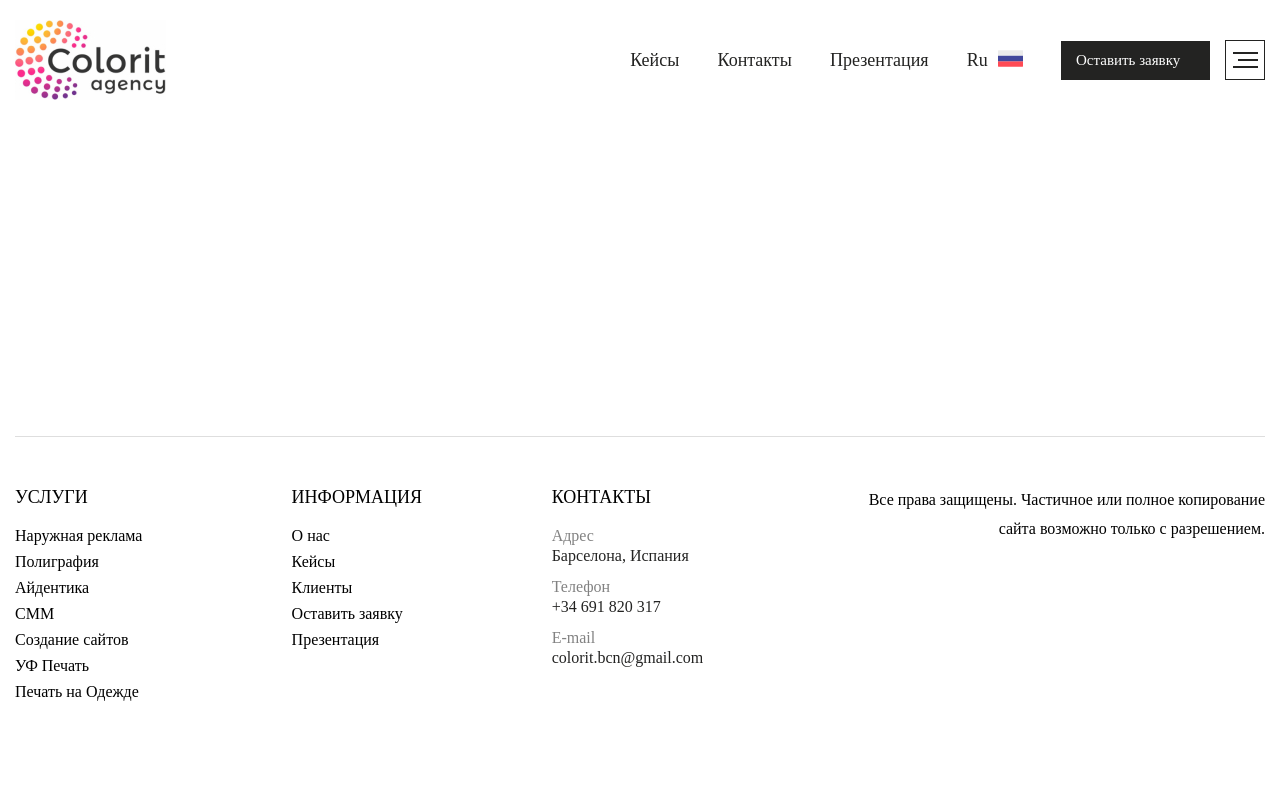
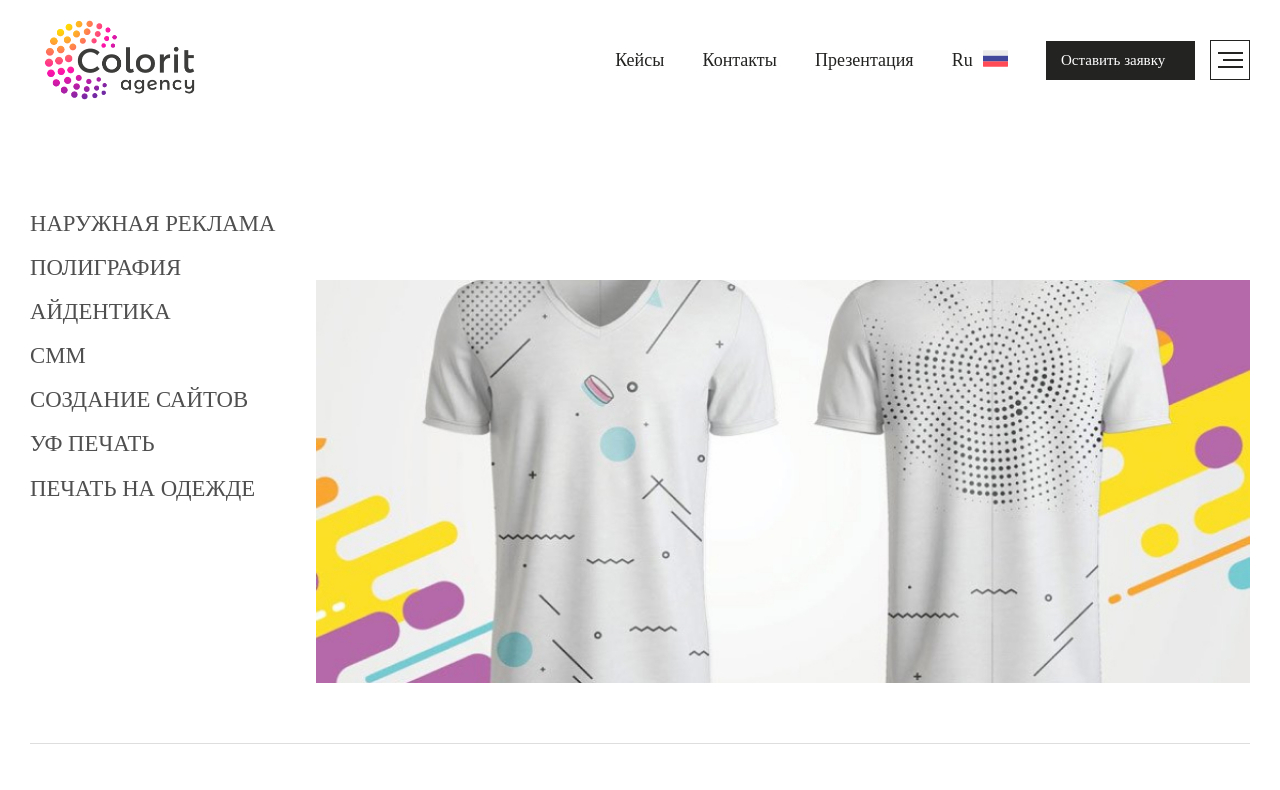
Before and after one commit to GAS-ART/colorit, a website: page src/index.html in a window 1280 px wide. Shown: the top 790 px of the page. Drawn offline with nearby package versions, Linux system fonts and the light colour scheme; files that its build step writes are made by us from their sources; files whose address does not match are found by name; a web font is replaced by a local one.

Commit message:
Added service menu block

```diff
--- a/gulp/tasks/html.js
+++ b/gulp/tasks/html.js
@@ -11,7 +11,7 @@ export const html = () => {
       )
       .pipe(fileinclude())
       .pipe(app.plugins.replace(/@img\//g, 'img/'))
-      .pipe(webpHtmlNosvg())
+      // .pipe(webpHtmlNosvg())
       .pipe(app.gulp.dest(app.path.build.html))
       .pipe(app.plugins.browserSync.stream())
 }
--- a/src/html/header.html
+++ b/src/html/header.html
@@ -3,7 +3,7 @@
       <div class="header__container">
          <div class="header__body">
             <div class="header__logo">
-               <a href=""><img src="@img/logo.jpg" alt="colorit logo" title="colorit logo"></a>
+               <a href=""><img src="@img/logo.png" alt="colorit logo" title="colorit logo"></a>
             </div>
             <nav class="header__menu menu-header">
                <ul class="menu-header__list">
--- a/src/index.html
+++ b/src/index.html
@@ -10,9 +10,53 @@
 <body>
    <div class="wrapper">
       @@include('html/header.html', {})
-      <main class="page" style="margin-top: 250px;">
-
-
+      <main class="page">
+         <section class="service-menu">
+            <div class="service-menu__container">
+               <div class="service-menu__body">
+                  <div class="service-menu__menu menu-service">
+                     <nav class="menu-service__list">
+                        <ul class="menu-service__items">
+                           <li class="menu-service__item"><a href="#" class="menu-service__item-link"
+                                 data-img="outdoorAdvertising">наружная реклама</a></li>
+                           <li class="menu-service__item"><a href="#" class="menu-service__item-link"
+                                 data-img="polygraphy">полиграфия</a></li>
+                           <li class="menu-service__item"><a href="#" class="menu-service__item-link"
+                                 data-img="identity">айдентика</a></li>
+                           <li class="menu-service__item"><a href="#" class="menu-service__item-link"
+                                 data-img="smm">смм</a>
+                           </li>
+                           <li class="menu-service__item"><a href="#" class="menu-service__item-link"
+                                 data-img="websiteDevelopment">создание сайтов</a></li>
+                           <li class="menu-service__item"><a href="#" class="menu-service__item-link"
+                                 data-img="uvPrinting">уф
+                                 печать</a></li>
+                           <li class="menu-service__item"><a href="#" class="menu-service__item-link"
+                                 data-img="printingOnClothes">печать на одежде</a></li>
+                        </ul>
+                     </nav>
+                     <div class="service-menu__social">
+                        <a href="#" class="social-burger__meta _icon-facebook">
+                        </a>
+                        <a href="#" class="social-burger__instagram _icon-instagram">
+                        </a>
+                     </div>
+                  </div>
+                  <div class="service-menu__images">
+                     <img src="@img/header/Outdoor_advertising.jpg" alt="Outdoor advertising"
+                        data-img="outdoorAdvertising">
+                     <img src="@img/header/polygraphy.jpg" alt="polygraphy" data-img="polygraphy">
+                     <img src="@img/header/identity.jpg" alt="identity" data-img="identity">
+                     <img src="@img/header/smm.jpg" alt="smm" data-img="smm">
+                     <img src="@img/header/website_development.png" alt="website development"
+                        data-img="websiteDevelopment">
+                     <img src="@img/header/UV_printing.jpg" alt="UV printing" data-img="uvPrinting">
+                     <img src="@img/header/printing_on_clothes.jpg" alt="printing on clothes"
+                        data-img="printingOnClothes">
+                  </div>
+               </div>
+            </div>
+         </section>
       </main>
       @@include('html/footer.html', {})
    </div>
--- a/src/scss/footer.scss
+++ b/src/scss/footer.scss
@@ -44,7 +44,7 @@
 
    &__service {
       @include adaptiveValueREM("margin-right", 224, 25, 1540, 992, 1);
-      min-width: 147px;
+      min-width: 149px;
       @media (max-width: $tablet) {
          margin-right: 0 !important;
          flex: 0 1 50%;
@@ -125,13 +125,14 @@
          transition: all 0.3s ease 0s;
          bottom: -3px;
          left: 0;
-         height: 1px;
+         height: 2px;
          background-color: $hoverColor;
          width: 0%;
       }
-      @media (any-hover: hover) {
+      @media (pointer: fine) {
          &:hover {
             color: $hoverColor;
+            font-weight: 500;
             &::after {
                width: 100%;
             }
@@ -164,13 +165,14 @@
          transition: all 0.3s ease 0s;
          bottom: -3px;
          left: 0;
-         height: 1px;
+         height: 2px;
          background-color: $hoverColor;
          width: 0%;
       }
-      @media (any-hover: hover) {
+      @media (pointer: fine) {
          &:hover {
             color: $hoverColor;
+            font-weight: 500;
             &::after {
                width: 100%;
             }
@@ -210,8 +212,9 @@
       a {
          color: #232322;
          transition: all 0.3s ease 0s;
-         @media (any-hover: hover) {
+         @media (pointer: fine) {
             &:hover {
+               font-weight: 500;
                color: $hoverColor;
             }
          }
@@ -232,8 +235,9 @@
       a {
          color: #232322;
          transition: all 0.3s ease 0s;
-         @media (any-hover: hover) {
+         @media (pointer: fine) {
             &:hover {
+               font-weight: 500;
                color: $hoverColor;
             }
          }
--- a/src/scss/header.scss
+++ b/src/scss/header.scss
@@ -36,6 +36,15 @@
 	&__logo {
 		flex: 0 1 677px;
 		margin: 0 15px 0 0;
+		position: relative;
+		img {
+			position: relative;
+			top: 0;
+			left: 0;
+			width: 179px;
+			height: 100px;
+			object-fit: cover;
+		}
 	}
 
 	&__menu {
@@ -48,7 +57,7 @@
 	&__language {
 		@include adaptiveValueREM("margin-right", 50, 15, 1540, 768, 1);
 		position: relative;
-		@media (any-hover: hover) {
+		@media (pointer: fine) {
 			&:hover {
 				.language-btn__select:last-child {
 					opacity: 1;
@@ -79,7 +88,7 @@
 		background-color: #232322;
 		transition: all 0.5s ease 0s;
 		margin: 0 15px 0 0;
-		@media (any-hover: hover) {
+		@media (pointer: fine) {
 			&:hover {
 				background-color: #000000;
 			}
@@ -103,7 +112,7 @@
 		align-items: center;
 		border: 1px solid #232322;
 		transition: all 0.3s ease 0s;
-		@media (any-hover: hover) {
+		@media (pointer: fine) {
 			&:hover {
 				border-color: $hoverColor;
 				span {
@@ -196,7 +205,7 @@
 		position: relative;
 		color: $darckColor;
 		transition: all 0.3s ease 0s;
-		@media (any-hover: hover) {
+		@media (pointer: fine) {
 			&:hover {
 				color: $hoverColor;
 				&::after {
@@ -235,10 +244,10 @@
 		position: relative;
 		top: -2px;
 		&.ru {
-			background-image: url("/img/icons/russia.svg");
+			background-image: url("../img/icons/russia.svg");
 		}
 		&.es {
-			background-image: url("/img/icons/spain.svg");
+			background-image: url("../img/icons/spain.svg");
 		}
 	}
 	&__select {
@@ -295,7 +304,7 @@
 			left: 0;
 			transition: all 0.3s ease 0s;
 		}
-		@media (any-hover: hover) {
+		@media (pointer: fine) {
 			&:hover {
 				color: $hoverColor;
 				&::after {
@@ -315,7 +324,7 @@
 		text-transform: uppercase;
 		margin: 0 0 em(15, 35) 0;
 		transition: color 0.3s ease 0s;
-		@media (any-hover: hover) {
+		@media (pointer: fine) {
 			&:hover {
 				color: $hoverColor;
 			}
@@ -354,7 +363,7 @@
 		margin: 0 0 15px 0;
 		a {
 			transition: color 0.3s ease 0s;
-			@media (any-hover: hover) {
+			@media (pointer: fine) {
 				&:hover {
 					color: $hoverColor;
 				}
@@ -370,7 +379,7 @@
 		margin: 0 0 15px 0;
 		a {
 			transition: color 0.3s ease 0s;
-			@media (any-hover: hover) {
+			@media (pointer: fine) {
 				&:hover {
 					color: $hoverColor;
 				}
@@ -389,7 +398,7 @@
 		transition: color 0.3s ease 0s;
 		font-size: rem(20);
 		min-width: 20px;
-		@media (any-hover: hover) {
+		@media (pointer: fine) {
 			&:hover {
 				color: $hoverColor;
 			}
@@ -399,7 +408,7 @@
 	&__instagram {
 		transition: color 0.3s ease 0s;
 		font-size: rem(20);
-		@media (any-hover: hover) {
+		@media (pointer: fine) {
 			&:hover {
 				color: $hoverColor;
 			}
--- a/src/scss/home.scss
+++ b/src/scss/home.scss
@@ -0,0 +1,136 @@
+.service-menu {
+   margin: 210px 0 60px 0;
+   @media (max-width: $mobile) {
+      margin: 140px 0 20px 0;
+   }
+
+   &__body {
+      display: flex;
+      @include adaptiveValueREM("height", 540, 340, 1540, 768, 1);
+      position: relative;
+      @media (max-width: $mobile) {
+         flex-direction: column;
+         align-items: center;
+         justify-content: center;
+         height: unset !important;
+      }
+   }
+
+   &__menu {
+      position: absolute;
+      top: 0;
+      left: 0;
+      @include adaptiveValueREM("width", 639, 290);
+      height: 100%;
+      display: flex;
+      flex-direction: column;
+      @media (max-width: $mobile) {
+         position: relative;
+         justify-content: center;
+         align-items: flex-start;
+         width: 100% !important;
+         margin: 0 0 37px 60px !important;
+      }
+   }
+   &__container {
+      @media (max-width: $mobile) {
+         padding: 0;
+      }
+   }
+
+   &__social {
+      display: flex;
+      font-size: rem(25);
+      color: $hoverColor;
+      @media (max-width: $mobile) {
+         display: none;
+      }
+   }
+
+   &__images {
+      flex: 0 1 auto;
+      @include adaptiveValueREM("width", 1155, 500, 1540, 768, 1);
+      @include adaptiveValueREM("height", 470, 270, 1540, 768, 1);
+      @media (max-width: $mobile) {
+         height: 180px !important;
+         width: 100% !important;
+      }
+      align-self: flex-end;
+      margin-left: auto;
+      position: relative;
+      img {
+         position: absolute;
+         display: flex;
+         justify-content: flex-end;
+         top: 0;
+         left: 0;
+         width: 100%;
+         height: 100%;
+      }
+   }
+}
+.menu-service {
+   &__list {
+      position: relative;
+      flex: 1 1 auto;
+   }
+
+   &__items {
+   }
+
+   &__item {
+      &:not(:last-child) {
+         margin: 0 0 em(30, 25) 0;
+      }
+   }
+
+   &__item-link {
+      display: inline-block;
+      font-family: Russo One;
+      @include adaptiveValueREM("font-size", 25, 16);
+      line-height: 1.2;
+      text-transform: uppercase;
+      color: #4f4f4f;
+      position: relative;
+      transition: all 0.5s ease 0s;
+      transform: translate(0px, 0);
+      z-index: 5;
+      &::before {
+         content: "";
+         position: absolute;
+         top: 43%;
+         left: -70px;
+         height: 2px;
+         background-color: $hoverColor;
+         width: 0px;
+      }
+      &::after {
+         content: "";
+         position: absolute;
+         top: 0;
+         left: -70px;
+         height: 100%;
+         background-color: transparent;
+         width: 100%;
+      }
+      @media (pointer: fine) {
+         &:hover {
+            @include adaptiveValueREM("font-size", 50, 24);
+            color: $hoverColor;
+            transform: translate(70px, 0);
+            &::before {
+               width: 50px;
+            }
+         }
+      }
+   }
+}
+
+.social-burger {
+   &__meta {
+      margin: 0 15px 0 0;
+   }
+
+   &__instagram {
+   }
+}
--- a/src/scss/style.scss
+++ b/src/scss/style.scss
@@ -30,7 +30,7 @@ $maxWidth: 1920;
 $maxWidthContainer: 1540;
 // Общий отступ у контейнера
 // (30 = по 15px слева и справа, 0 = нет отступа)
-$containerPadding: 30;
+$containerPadding: 60;
 
 // Общая ширина контейнера с учетом падинга (ширина первого брейкпоинта)
 $containerWidth: $maxWidthContainer + $containerPadding;
```
Also changed, not shown: src/js/app.js (+8 -4 lines), src/img/logo.png (added).
